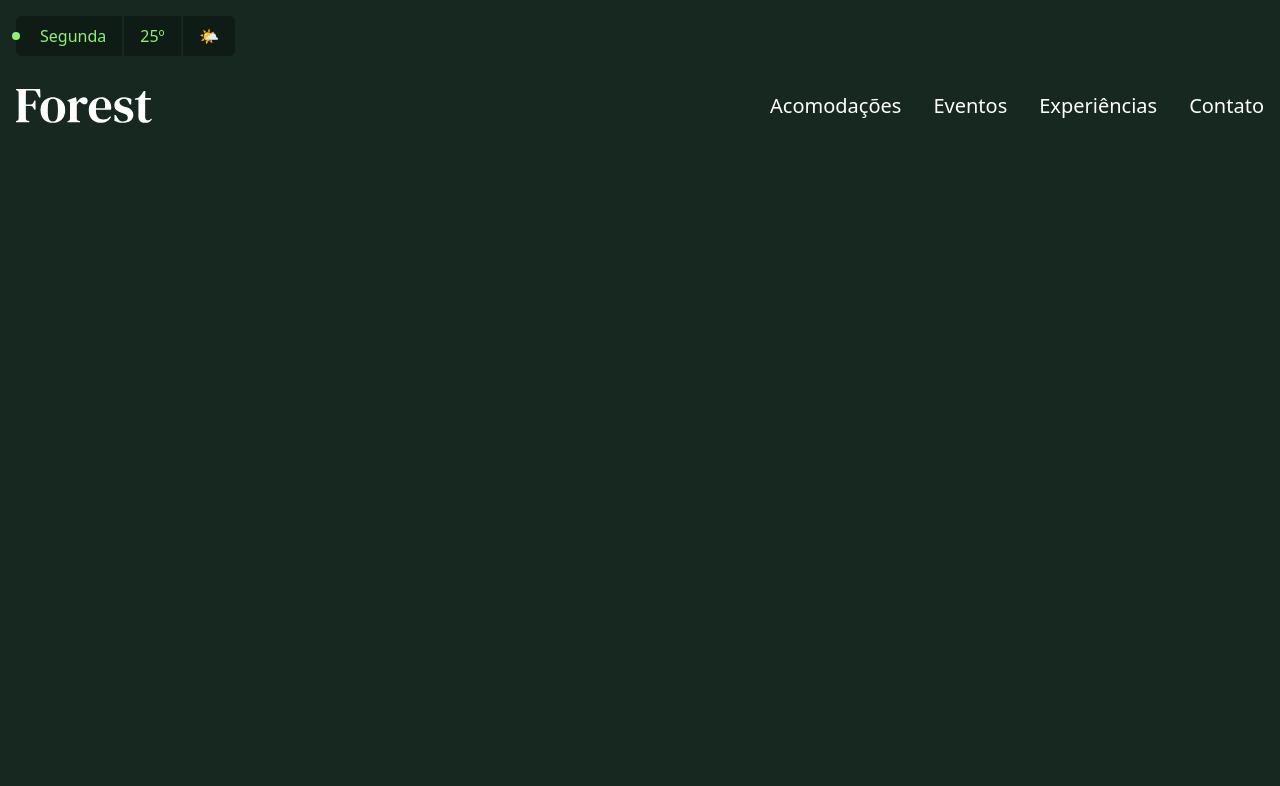
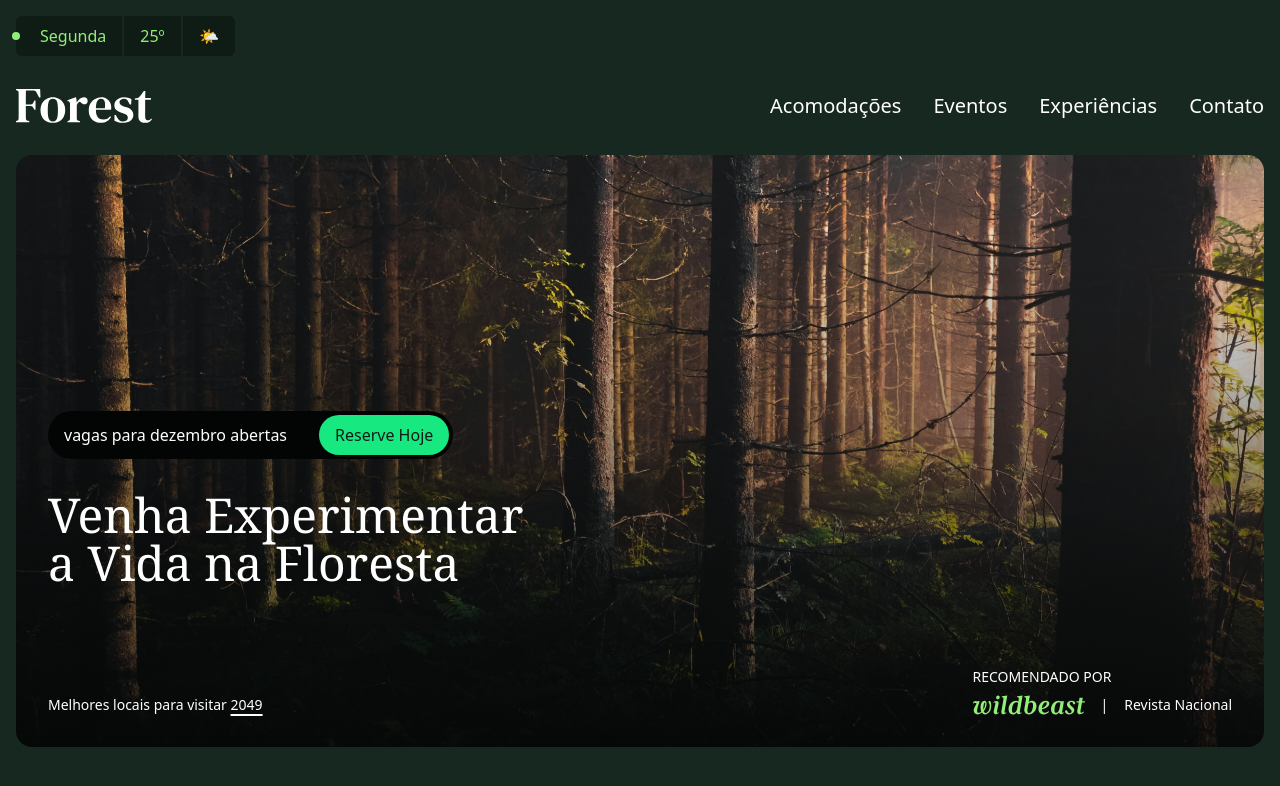
Before and after one commit to DavidGBbr/forest, a website: page src/index.html in a window 1280 px wide. Drawn offline with Linux system fonts and the light colour scheme.

Commit message:
feat: introducao

```diff
--- a/src/index.html
+++ b/src/index.html
@@ -7,7 +7,7 @@
     <title>Forest</title>
     <link href="./output.css" rel="stylesheet" />
   </head>
-  <body class="bg-verde-800 font-sans">
+  <body class="bg-verde-800 font-sans mb-96">
     <div class="container mt-4 flex justify-center md:justify-start">
       <div class="inline-flex items-center rounded-md bg-verde-900">
         <span
@@ -54,5 +54,54 @@
         </ul>
       </nav>
     </header>
+
+    <main class="container">
+      <div
+        class="relative px-8 pb-8 pt-64 bg-gradient-to-t from-verde-950/80 text-white rounded-2xl overflow-hidden max-sm:px-4 max-sm:pt-12"
+      >
+        <img
+          class="absolute inset-0 size-full object-cover -z-10"
+          src="./img/floresta.jpg"
+          alt=""
+        />
+        <div
+          class="bg-verde-950/60 rounded-xl flex flex-col items-start gap-2 p-4 mb-8 sm:gap-8 sm:items-center sm:py-1 sm:pl-4 sm:pr-1 sm:bg-verde-950 sm:inline-flex sm:flex-row sm:rounded-full"
+        >
+          vagas para dezembro abertas
+          <a
+            class="bg-verde-400 text-verde-900 py-2 px-4 inline-block rounded-full"
+            href=""
+            >Reserve Hoje</a
+          >
+        </div>
+        <h1
+          class="mb-8 font-serif text-balance max-w-screen-sm text-4xl sm:mb-20 sm:text-5xl"
+        >
+          Venha Experimentar a Vida na Floresta
+        </h1>
+        <div class="text-sm sm:flex justify-between items-end">
+          <p class="max-sm:mb-4">
+            Melhores locais para visitar
+            <a
+              class="underline decoration-2 underline-offset-4 hover:no-underline"
+              href="./"
+              >2049</a
+            >
+          </p>
+          <div>
+            <p class="uppercase mb-2">Recomendado por</p>
+            <p class="flex items-center gap-4">
+              <img
+                class="w-28"
+                src="./img/parceiros/wildbeast.svg"
+                alt="Wildbeast"
+              />
+              <span>|</span>
+              Revista Nacional
+            </p>
+          </div>
+        </div>
+      </div>
+    </main>
   </body>
 </html>
```
Also changed, not shown: src/output.css.
